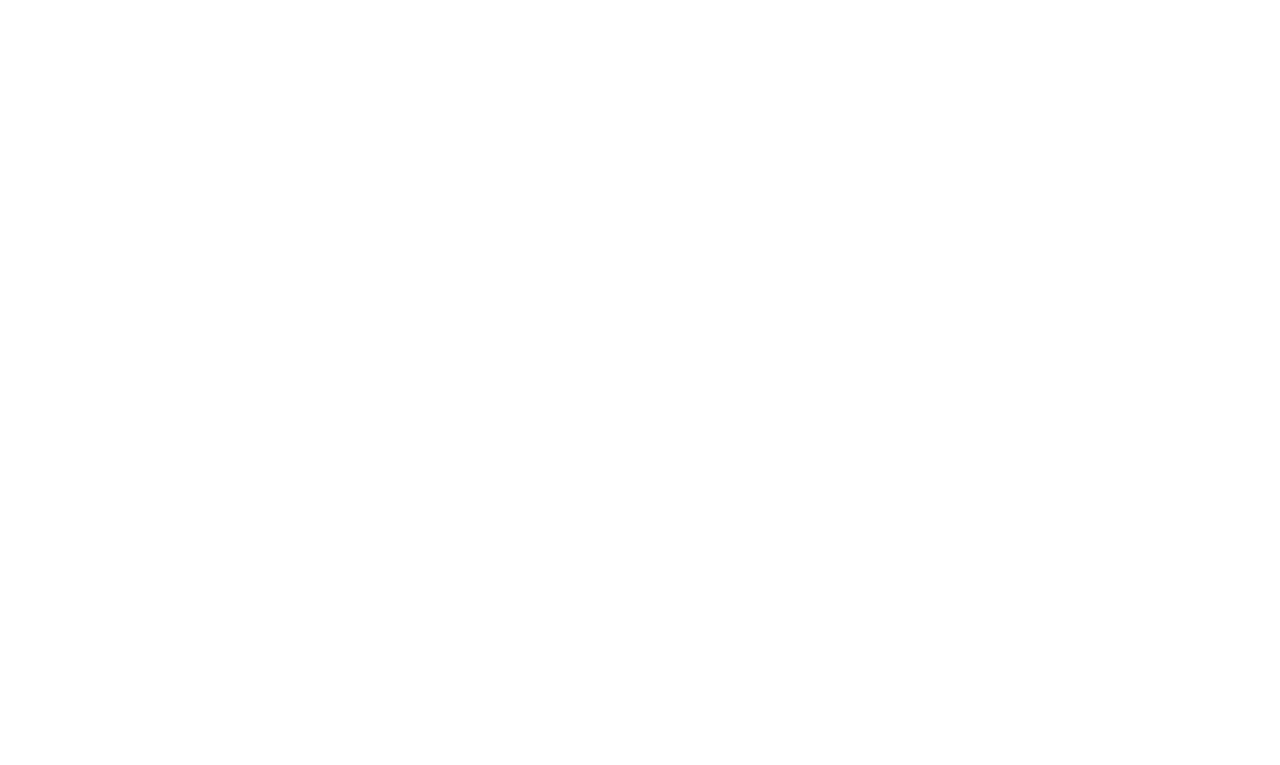
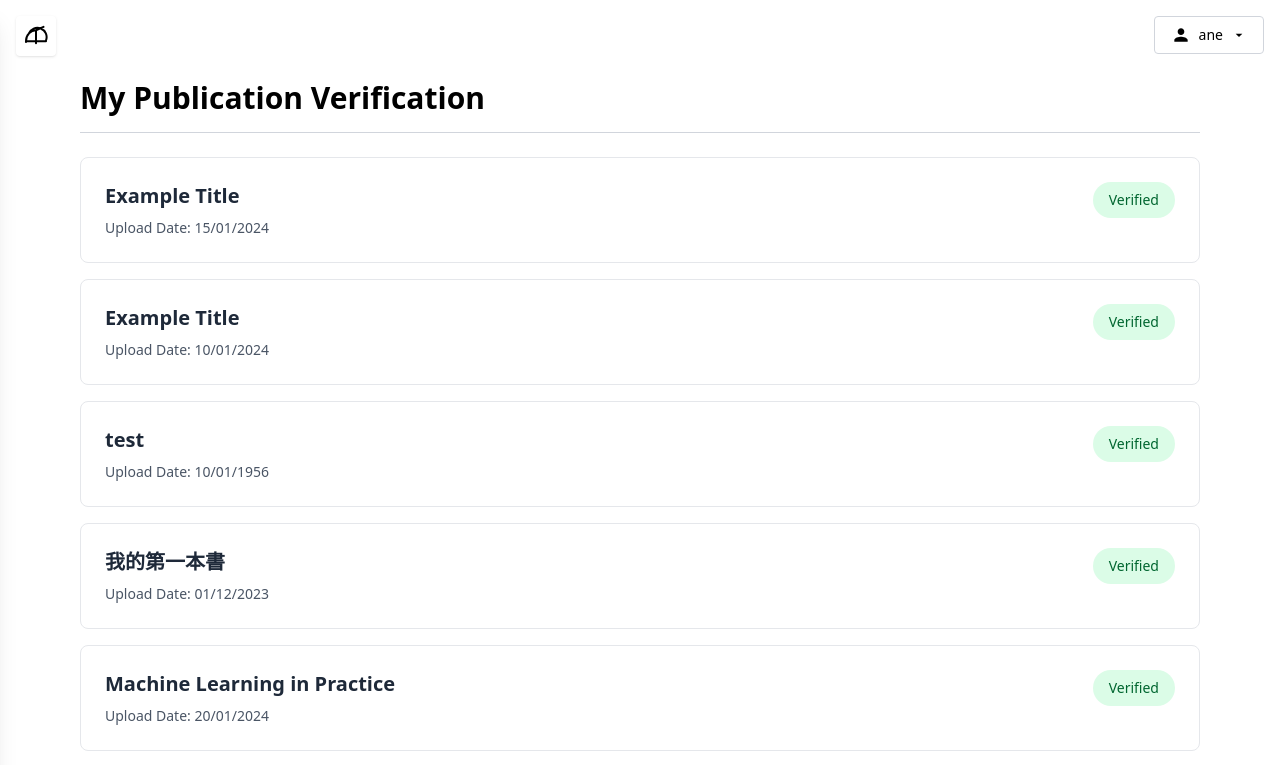
Before and after one commit to tonju1124/sef-project, a React (Vite) app: page /verification in a window 1280 px wide. Before the commit this address had no page. Shown: the top 765 px of the page. Built offline with nearby package versions, Linux system fonts and the light colour scheme.

Commit message:
feat: added verification page to user

```diff
--- /dev/null
+++ b/src/Verification.jsx
@@ -0,0 +1,28 @@
+import { useState } from "react";
+import NavigationSidebar from "./components/NavigationSidebar";
+import UserDropdown from "./components/UserDropdown";
+import UserVerification from "./components/UserVerification/UserVerificationList";
+
+function Verification() {
+  const [navOpen, setNavOpen] = useState(false);
+  const [userOpen, setUserOpen] = useState(false);
+
+  return (
+    <div className="min-h-screen bg-white text-black flex flex-col items-start justify-start relative select-none pt-20 pl-20">
+      <NavigationSidebar navOpen={navOpen} setNavOpen={setNavOpen} />
+      <UserDropdown
+        navOpen={navOpen}
+        userOpen={userOpen}
+        setUserOpen={setUserOpen}
+      />
+      <div className={`z-20 w-full pr-20 ${navOpen ? "blur-xs" : ""}`}>
+        <h1 className="text-3xl font-bold mb-4">My Publication Verification </h1>
+        <div className="border-b border-gray-300 w-full mb-6"></div>
+
+        {/* Publications List Component */}
+        <UserVerification />
+      </div>
+    </div>
+  );
+}
+export default Verification;
--- /dev/null
+++ b/src/components/UserVerification/UserVerificationList.jsx
@@ -0,0 +1,36 @@
+import { publications } from "../../data/publications";
+
+function UserVerification() {
+  // Format date from YYYY-MM-DD to DD/MM/YYYY
+  const formatDate = (dateString) => {
+    const [year, month, day] = dateString.split('-');
+    return `${day}/${month}/${year}`;
+  };
+
+  return (
+    <div className="space-y-4">
+      {publications.map((pub) => (
+        <div
+          key={pub.id}
+          className="bg-white border border-gray-200 rounded-lg p-6 hover:shadow-md transition-shadow duration-300"
+        >
+          <div className="flex items-start justify-between gap-4">
+            <div className="flex-1">
+              <h2 className="text-xl font-semibold text-gray-800 mb-2">
+                {pub.title}
+              </h2>
+              <p className="text-gray-600 text-sm">
+                Upload Date: {formatDate(pub.uploadDate)}
+              </p>
+            </div>
+            <div className="bg-green-100 text-green-800 px-4 py-2 rounded-full text-sm font-medium whitespace-nowrap">
+              Verified
+            </div>
+          </div>
+        </div>
+      ))}
+    </div>
+  );
+}
+
+export default UserVerification;
--- a/src/main.jsx
+++ b/src/main.jsx
@@ -8,6 +8,7 @@ import SignUp from './SignUp.jsx'
 import MainPage from './MainPage.jsx'
 import Notification from './Notification.jsx'
 import Analytics from './Analytics.jsx'
+import Verification from './Verification.jsx'
 
 createRoot(document.getElementById('root')).render(
   <StrictMode>
@@ -19,6 +20,7 @@ createRoot(document.getElementById('root')).render(
         <Route path="/upload" element={<Upload />} />
         <Route path="/notifications" element={<Notification />} />
         <Route path="/analytics" element={<Analytics />} />
+        <Route path="/verification" element={<Verification />} />
       </Routes>
     </Router>
   </StrictMode>,
```
